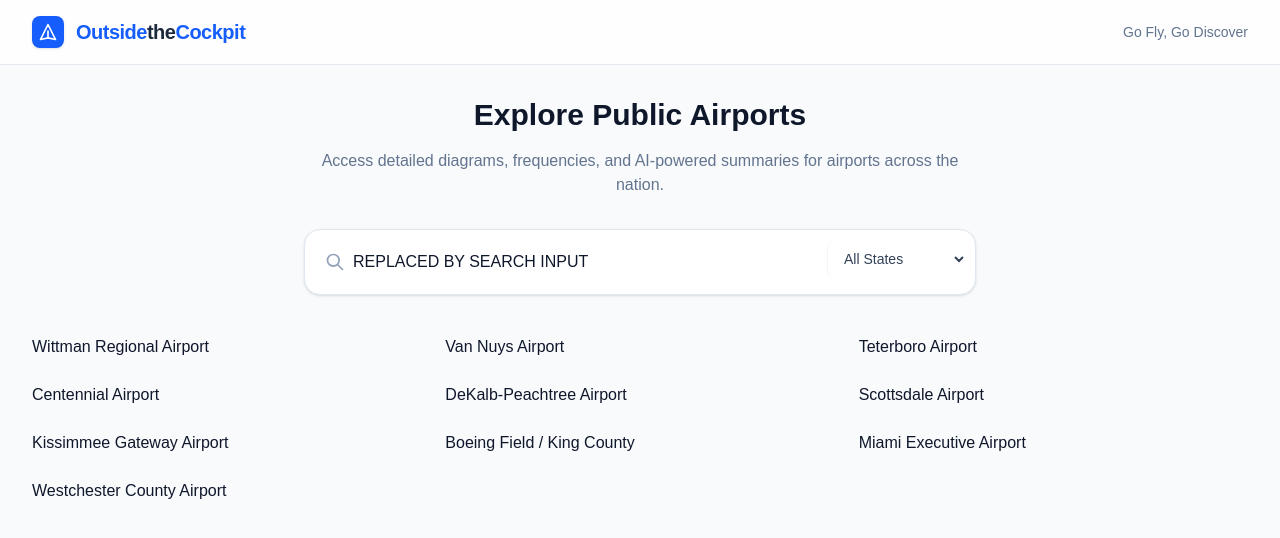
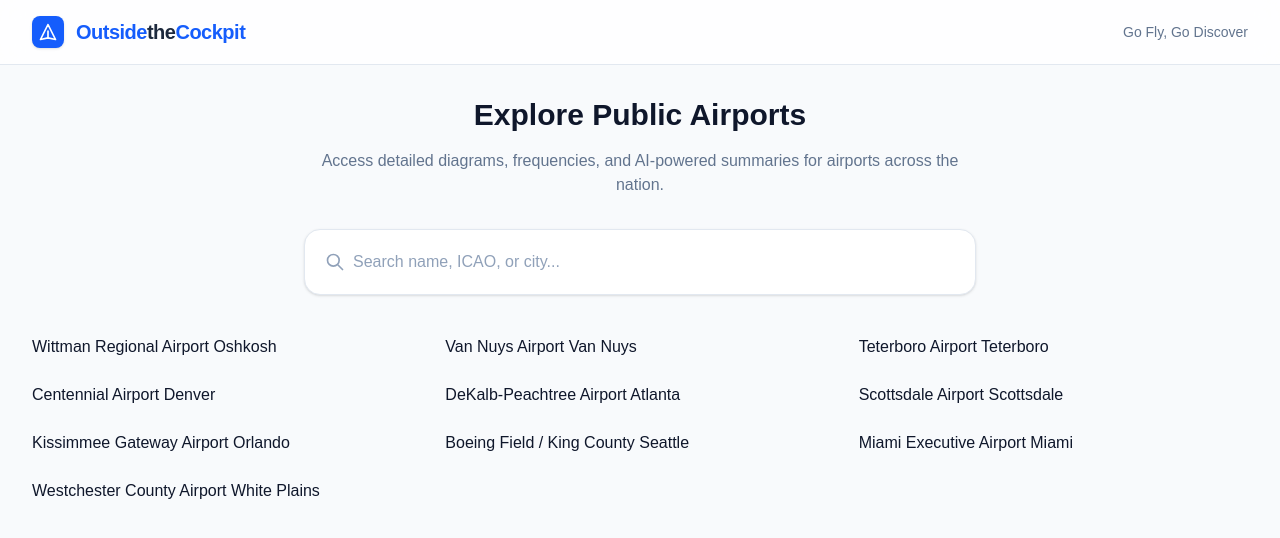
Before and after one commit to RogerTerrill-NextJS/discoverotc, a Next.js app: page / in a window 1280 px wide. Shown: the top 538 px of the page. Built offline with nearby package versions, Linux system fonts and the light colour scheme.

Commit message:
Have search as a client component working with other server components

```diff
--- a/src/app/page.tsx
+++ b/src/app/page.tsx
@@ -3,16 +3,23 @@ import Hero from "@/components/Hero";
 import Search from "@/components/Search";
 import AirportGrid from "@/components/AirportGrid";
 
-export default function Home() {
+export default async function Home(props: {
+  searchParams?: Promise<{
+    term?: string;
+  }>
+}) {
+  const searchParams = await props.searchParams;
+  const term = searchParams?.term ?? '';
+  console.log("searchParams", searchParams)
   return (
     <div className="min-h-screen bg-slate-50 text-slate-900">
       <Header/>
       <div className="max-w-7xl mx-auto px-4 sm:px-6 lg:px-8 py-8">
         <div className="mb-10 text-center max-w-2xl mx-auto">
           <Hero/>
-          <Search/>
+          <Search term={term}/>
         </div>
-        <AirportGrid/>
+        <AirportGrid term={term}/>
       </div>
     </div>
   );
--- a/src/components/AirportGrid.tsx
+++ b/src/components/AirportGrid.tsx
@@ -1,15 +1,17 @@
 import React from 'react';
 import {Airport} from "@/data/types";
-import {getAllAirports} from "@/lib/data";
+import {getAllAirports, getFilteredAirports} from "@/lib/data";
+import Link from "next/link";
 
-const AirportGrid = async () => {
-  const airports = await getAllAirports()
+const AirportGrid = async ({term}: { term: string }) => {
+  const airports = await getAllAirports();
+  const filteredAirports = await getFilteredAirports(term);
   return (
     (airports.length > 0) ? (
       <div
         className="grid grid-cols-1 sm:grid-cols-2 lg:grid-cols-3 gap-6 animate-in fade-in slide-in-from-bottom-4 duration-500">
-        {airports.map((airport: Airport) => (
-          <div key={airport.icao}> {airport.name} </div>
+        {filteredAirports.map((airport: Airport) => (
+          <Link href={`/airports/${airport.icao}`} key={airport.icao}> {airport.name} {airport.city}</Link>
           // <AirportCard
           //   key={airport.icao}
           //   airport={airport}
--- a/src/components/Search.tsx
+++ b/src/components/Search.tsx
@@ -1,7 +1,23 @@
+'use client'
 import React from 'react';
 import {AIRPORTS} from "@/data/airports";
 
-const Search = () => {
+import {usePathname, useSearchParams, useRouter} from "next/navigation";
+
+const Search = ({term}: { term?: string }) => {
+  const searchParams = useSearchParams();
+  const pathname = usePathname();
+  const {replace} = useRouter();
+
+  function handleSearch(term: string) {
+    const params = new URLSearchParams(searchParams);
+    if (term) {
+      params.set('term', term);
+    } else {
+      params.delete('term');
+    }
+    replace(`${pathname}?${params.toString()}`)
+  }
 
   return (
     <>
@@ -18,23 +34,23 @@ const Search = () => {
             type="text"
             placeholder="Search name, ICAO, or city..."
             className="block w-full pl-10 pr-3 py-3 border-transparent text-slate-900 placeholder-slate-400 focus:outline-none focus:ring-0 rounded-xl"
-            value={"REPLACED BY SEARCH INPUT"}
-            // onChange={(e) => setSearchQuery(e.target.value)}
+            defaultValue={term}
+            onChange={(e) => handleSearch(e.target.value)}
           />
         </div>
 
-        <div className="relative min-w-[140px]">
-          <select
-            className="block w-full pl-3 pr-10 py-3 text-base border-l border-slate-100 focus:outline-none focus:ring-0 sm:text-sm rounded-xl text-slate-700 bg-transparent"
-            value={"selectedState"}
-            // onChange={(e) => setSelectedState(e.target.value)}
-          >
-            <option value="ALL">All States</option>
-            {AIRPORTS.map(state => (
-              <option key={state.icao} value={state.icao}>{state.state}</option>
-            ))}
-          </select>
-        </div>
+        {/*<div className="relative min-w-[140px]">*/}
+        {/*  <select*/}
+        {/*    className="block w-full pl-3 pr-10 py-3 text-base border-l border-slate-100 focus:outline-none focus:ring-0 sm:text-sm rounded-xl text-slate-700 bg-transparent"*/}
+        {/*    value={"selectedState"}*/}
+        {/*    // onChange={(e) => handleSearch(e.target.value)}*/}
+        {/*  >*/}
+        {/*    <option value="ALL">All States</option>*/}
+        {/*    {AIRPORTS.map(state => (*/}
+        {/*      <option key={state.icao} value={state.icao}>{state.state}</option>*/}
+        {/*    ))}*/}
+        {/*  </select>*/}
+        {/*</div>*/}
       </div>
     </>
   );
--- a/src/data/types.ts
+++ b/src/data/types.ts
@@ -24,6 +24,32 @@ export interface Airport {
   diagramUrl?: string;
 }
 
+export interface AIState<T> {
+  data: T | null;
+  loading: boolean;
+  error: string | null;
+}
+
+export interface WeatherData {
+  current: {
+    temp: number;
+    windSpeed: number;
+    weatherCode: number;
+    precipitation: number;
+  };
+  daily: {
+    date: string;
+    maxTemp: number;
+    minTemp: number;
+    weatherCode: number;
+  }[];
+}
+
+export interface PlaceRecommendation {
+  text: string;
+  chunks: GroundingChunk[];
+}
+
 export interface GroundingChunk {
   web?: {
     uri: string;
@@ -32,6 +58,6 @@ export interface GroundingChunk {
   maps?: {
     uri: string;
     title: string;
-    placeAnswerSources?: string[]; // Assuming it's an array of strings
+    placeAnswerSources?: any[];
   }
 }
--- a/src/lib/data.ts
+++ b/src/lib/data.ts
@@ -7,3 +7,17 @@ export function getAllAirports() {
 export function getAirportByICAO(icao: string) {
   return AIRPORTS.find(airport => airport.icao === icao)
 }
+
+export function getFilteredAirports(search: string) {
+  if (!search) return AIRPORTS
+
+  const s = search.toLowerCase()
+
+  return AIRPORTS.filter((airport) => {
+    return (
+      airport.name.toLowerCase().includes(s) ||
+      airport.city.toLowerCase().includes(s) ||
+      airport.icao.toLowerCase().includes(s)
+    )
+  })
+}
```
